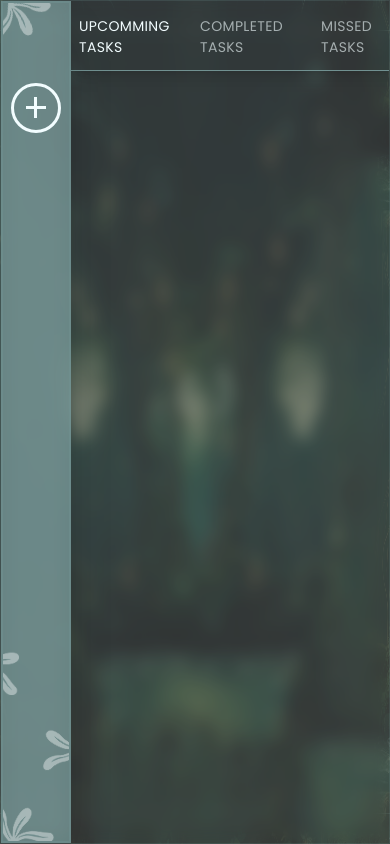
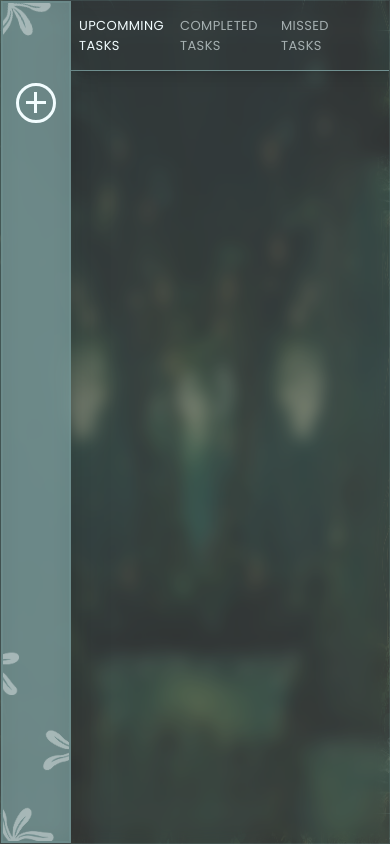
Before and after one commit to tah-n/ToDo, a Next.js app: page / in a window 390 px wide. Built offline with nearby package versions, Linux system fonts and the light colour scheme; a web font is replaced by a local one.

Commit message:
second commit

```diff
--- a/app/components/ActionBar.tsx
+++ b/app/components/ActionBar.tsx
@@ -18,7 +18,7 @@ const ActionBar = () => {
     <div className='relative z-10 w-[70px] sm:w-[100px] h-full flex flex-col items-center border-[2px] bg-teal/80 backdrop-blur-md sm:rounded-tl-[2.3rem] sm:rounded-bl-[2.3rem] border-teal/50  shadow-2xl'>
       {/* add action buttons */}
       <div className='relative mt-20 z-20 group w-min h-fit'>
-        <AddButton click={handleDisplay} className='m-auto' />
+        <AddButton click={handleDisplay} className='m-auto ' />
         <Tooltip className='-translate-y-10'>
             Add New Task
         </Tooltip>
--- a/app/components/AddButton.tsx
+++ b/app/components/AddButton.tsx
@@ -10,7 +10,7 @@ type ButtonProps = {
 
 const AddButton: React.FC<ButtonProps> = ({className ,click,plusClassName}) => {
   return (
-    <button className={`${className} relative group border-[3px] border-ice w-[50px] h-[50px] flex items-center justify-center pt-[2px] rounded-full cursor-pointer duration-500 transition-all ease-in-out hover:-rotate-90 hover:scale-90 `} onClick={click}>
+    <button className={`${className} relative group border-[3px] border-ice w-[40px] h-[40px] sm:w-[50px] sm:h-[50px] flex items-center justify-center pt-[2px] rounded-full cursor-pointer duration-500 transition-all ease-in-out hover:-rotate-90 hover:scale-90 `} onClick={click}>
       <Plus className={plusClassName} />
     </button>
 
--- a/app/components/TopMenu.tsx
+++ b/app/components/TopMenu.tsx
@@ -5,7 +5,7 @@ import MenuItem from './ui/MenuItem'
 const TopMenu = () => {
 
   return (
-    <div className='w-full h-[70px] sm:h-[50px] px-2 py-1 border-b border-teal shadow-lg text-ice/70 uppercase text-[14px] sm:text-[16px] tracking-wide flex items-end gap-5'>
+    <div className='w-full h-[70px] sm:h-[50px] px-2 py-1 border-b border-teal shadow-lg text-ice/70 uppercase sm:text-[16px] tracking-wide flex items-end gap-0 sm:gap-5'>
         <MenuItem  text='upcomming tasks' />
         <MenuItem text='completed tasks' />
         <MenuItem text='missed tasks' />
--- a/app/components/ui/MenuItem.tsx
+++ b/app/components/ui/MenuItem.tsx
@@ -15,7 +15,7 @@ const MenuItem = ({className,text}: ItemTypes) => {
         setChosenMenuItem(text);
     }
   return (
-    <div onClick={() => handleClick(text)} className={`${className} h-[50px] w-fit sm:h-fit ${chosenMenuItem === text? 'text-ice' : 'text-ice/60'} text-[14px] sm:text-[16px] transition-all duration-400 ease-in-out cursor-pointer`}>
+    <div onClick={() => handleClick(text)} className={`${className} h-[50px] w-fit sm:h-fit ${chosenMenuItem === text? 'text-ice' : 'text-ice/60'} text-[13px] sm:text-[16px] transition-all duration-400 ease-in-out cursor-pointer`}>
         <p className='pointer-events-none w-[85px] mr-4 sm:mr-0 sm:w-fit'>
         {text}
         </p>
```
